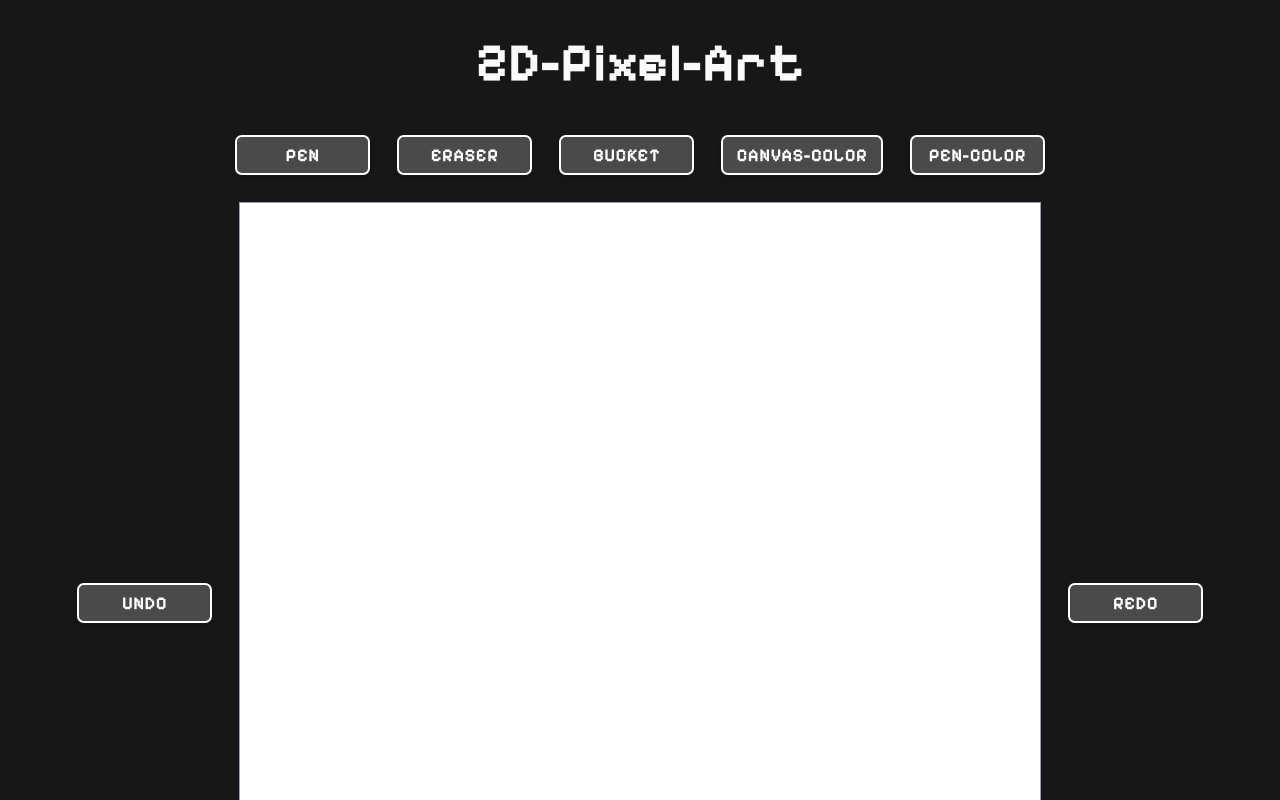
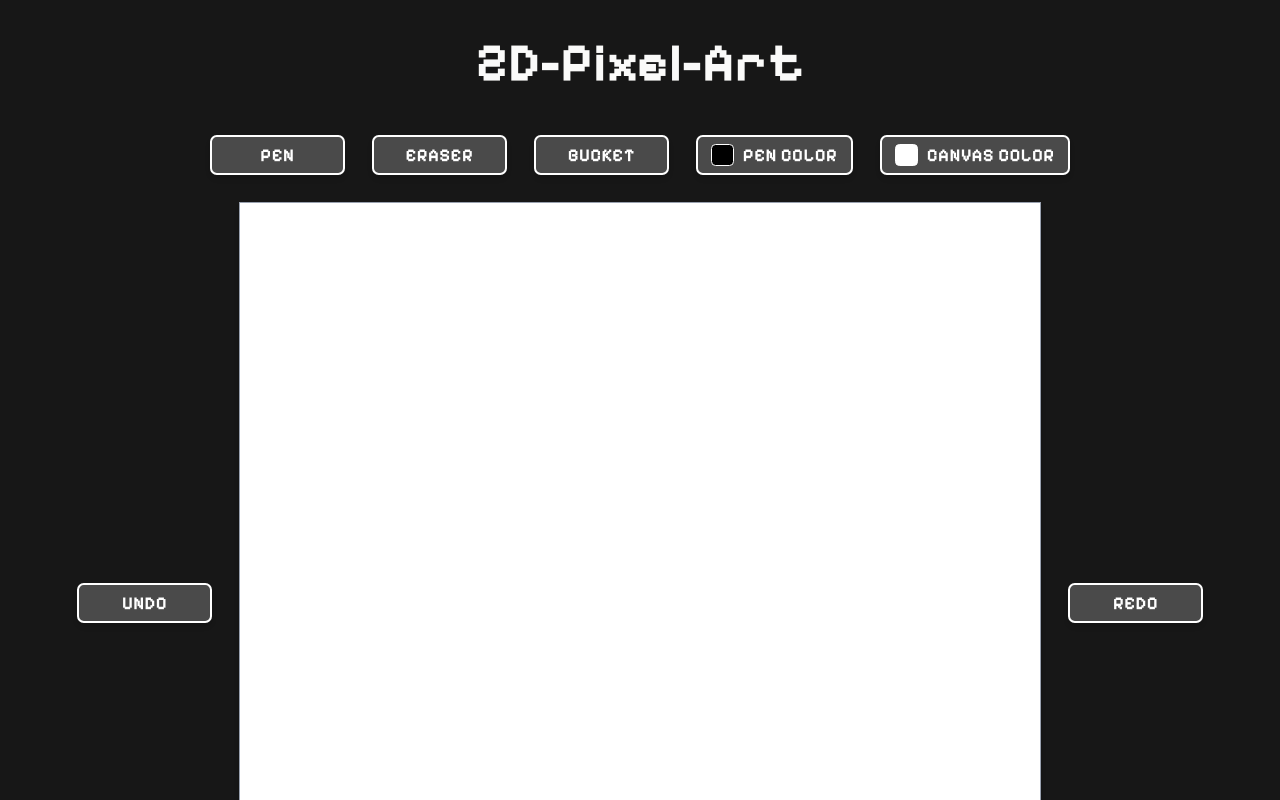
Before and after one commit to mjollnir03/2D-Pixel-Art, a React (Vite) app in the folder main/: page / in a window 1280 px wide. Shown: the top 800 px of the page. Built offline with nearby package versions, Linux system fonts and the light colour scheme.

Commit message:
Add ColorPicker component and integrate color selection for pen and canvas

```diff
--- a/main/src/App.tsx
+++ b/main/src/App.tsx
@@ -2,10 +2,14 @@ import "./styles/App.css";
 import Header from "./components/Header";
 import Canvas from "./components/Canvas";
 import Button from "./components/Button";
+import ColorPicker from "./components/ColorPicker";
 import { useState } from "react";
 
 function App() {
   const [showGrid, setShowGrid] = useState(false);
+  const [resetCanvas, setResetCanvas] = useState(false);
+  const [penColor, setPenColor] = useState("#000000");
+  const [canvasColor, setCanvasColor] = useState("#ffffff");
 
   return (
     <div className="flex flex-col min-h-screen">
@@ -17,15 +21,28 @@ function App() {
           <Button>Pen</Button>
           <Button>Eraser</Button>
           <Button>Bucket</Button>
-          <Button>Canvas-Color</Button>
-          <Button>Pen-Color</Button>
+          <ColorPicker
+            color={penColor}
+            onChange={setPenColor}
+            label="Pen Color"
+          />
+          <ColorPicker
+            color={canvasColor}
+            onChange={setCanvasColor}
+            label="Canvas Color"
+          />
         </div>
 
         {/* Canvas + side buttons */}
         <div className="w-full flex justify-center p-4">
           <div className="grid grid-cols-1 md:grid-cols-[auto_1fr_auto] items-center gap-4 md:gap-6">
             <Button className="self-center justify-self-center">Undo</Button>
-            <Canvas showGrid={showGrid} />
+            <Canvas
+              showGrid={showGrid}
+              resetCanvas={resetCanvas}
+              penColor={penColor}
+              canvasColor={canvasColor}
+            />
             <Button className="self-center justify-self-center">Redo</Button>
           </div>
         </div>
@@ -37,7 +54,9 @@ function App() {
             <Button>Load</Button>
             <Button>Canvas-Size</Button>
             <Button onClick={() => setShowGrid(!showGrid)}>Line-Toggle</Button>
-            <Button>Reset-Canvas</Button>
+            <Button onClick={() => setResetCanvas(!resetCanvas)}>
+              Reset-Canvas
+            </Button>
           </div>
         </div>
       </main>
--- /dev/null
+++ b/main/src/components/ColorPicker.tsx
@@ -0,0 +1,64 @@
+import { ChromePicker } from "react-color";
+import { useState, useRef, useEffect } from "react";
+
+type ColorPickerProps = {
+  color: string;
+  onChange: (color: string) => void;
+  label: string;
+};
+
+export default function ColorPicker({
+  color,
+  onChange,
+  label,
+}: ColorPickerProps) {
+  const [showPicker, setShowPicker] = useState(false);
+  const pickerRef = useRef<HTMLDivElement>(null);
+
+  useEffect(() => {
+    const handleClickOutside = (event: MouseEvent) => {
+      if (
+        pickerRef.current &&
+        !pickerRef.current.contains(event.target as Node)
+      ) {
+        setShowPicker(false);
+      }
+    };
+
+    if (showPicker) {
+      document.addEventListener("mousedown", handleClickOutside);
+    }
+
+    return () => {
+      document.removeEventListener("mousedown", handleClickOutside);
+    };
+  }, [showPicker]);
+
+  return (
+    <div className="relative" ref={pickerRef}>
+      <button
+        onClick={() => setShowPicker(!showPicker)}
+        className={[
+          "border-2 border-white bg-[#4a4a4a] text-white uppercase font-bold tracking-wide",
+          "rounded-md shadow-md transition-colors duration-200",
+          "hover:bg-white hover:text-black",
+          "min-w-[7.5rem]",
+          "py-0.5 px-1 md:py-0.5 md:px-2 xl:py-1 xl:px-3 2xl:py-1.5 2xl:px-4",
+          "text-xs md:text-sm xl:text-base 2xl:text-lg",
+          "flex items-center justify-center gap-2",
+        ].join(" ")}
+      >
+        <div
+          className="w-5 h-5 rounded border border-white"
+          style={{ backgroundColor: color }}
+        />
+        <span>{label}</span>
+      </button>
+      {showPicker && (
+        <div className="absolute top-12 left-0 z-50">
+          <ChromePicker color={color} onChange={(c) => onChange(c.hex)} />
+        </div>
+      )}
+    </div>
+  );
+}
```
